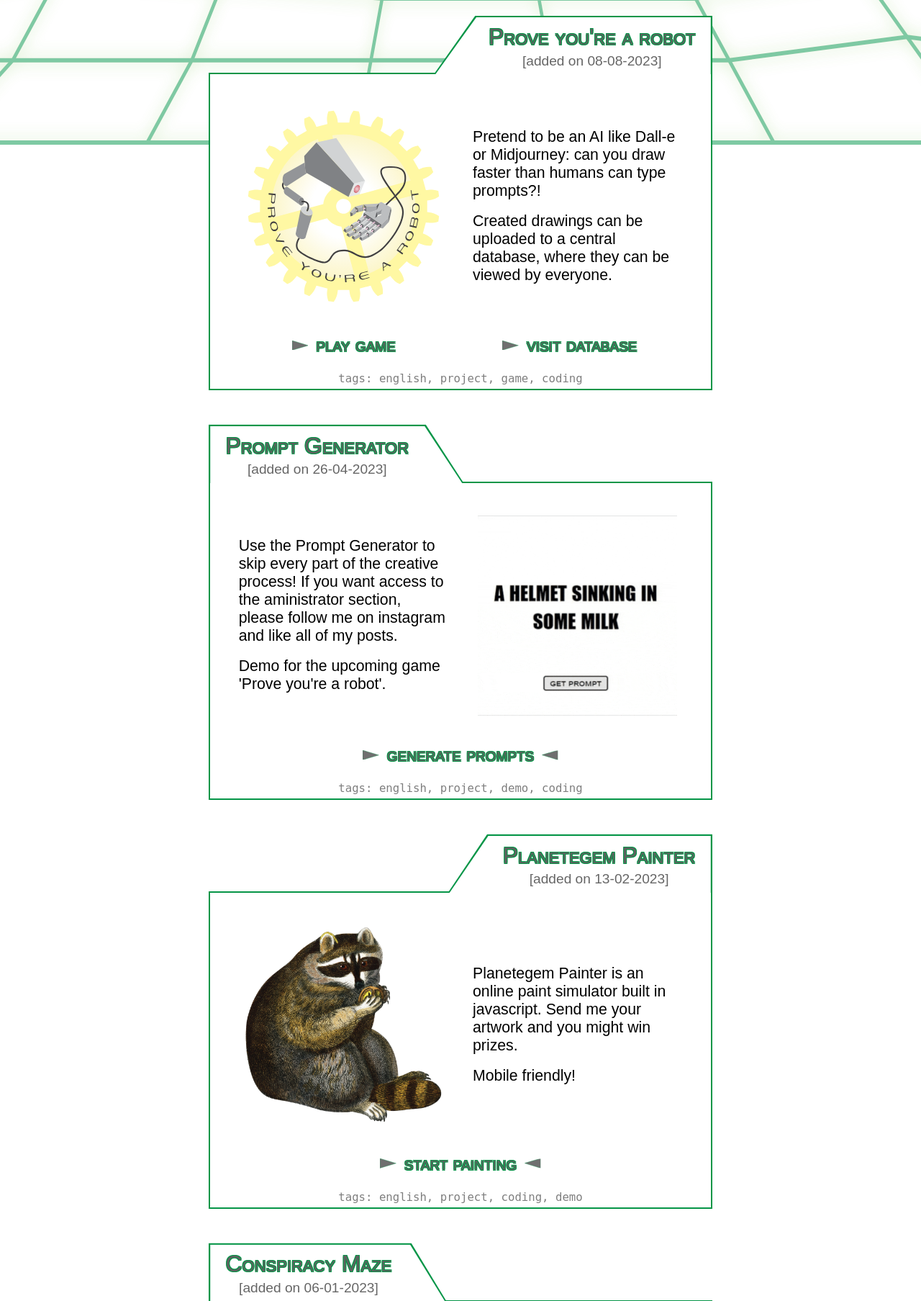
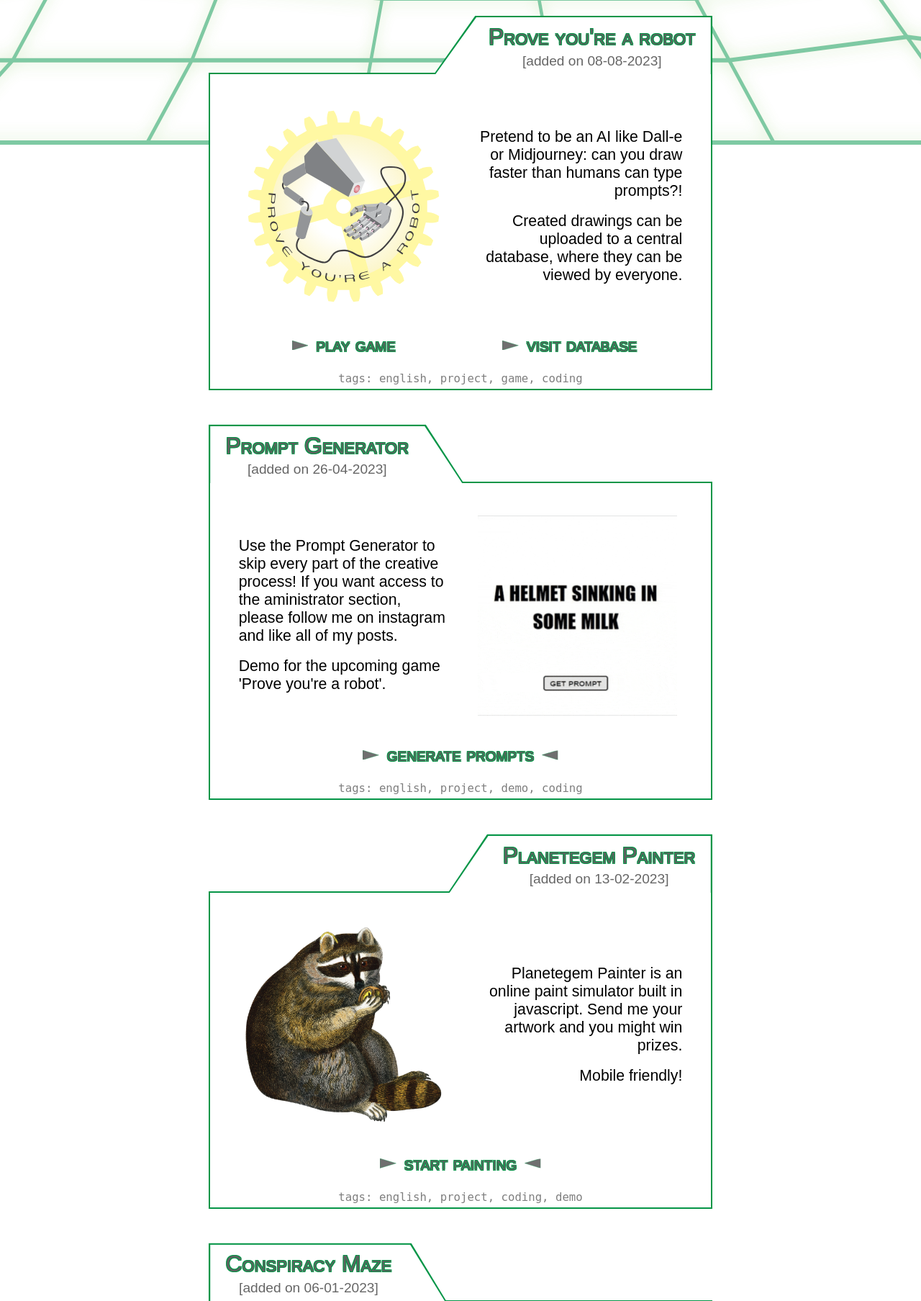
Before and after one commit to planetegem/Homepage, a PHP site: page / in a window 1280 px wide. Shown: the part 599-2406 px from the top of the page at 72% size. Run offline with PHP 8.4, Linux system fonts and the light colour scheme; grey boxes are pictures that could not be loaded.

Commit message:
Fixed text alignment for alternating items

```diff
--- a/style/entry.scss
+++ b/style/entry.scss
@@ -208,13 +208,26 @@ main {
             }
         }
     }
+    .item.left {
+        .item-description {
+            p {
+                text-align: left;
+            }
+        }
+    }
+    .item.right {
+        .item-description {
+            p {
+                text-align: right;
+            }
+        }
+    }
     .item-body {
         display: grid;
         align-items: center;
         grid-template-columns: 50% 50%;
         padding-top: 1.5em;
         p {
-            text-align: left;
             margin: 0.8em;
         }
         img {
--- a/style/index.css
+++ b/style/index.css
@@ -286,6 +286,12 @@ main {
   .item.left .item-body .item-description {
     grid-column: 1/2;
   }
+  .item.left .item-description p {
+    text-align: left;
+  }
+  .item.right .item-description p {
+    text-align: right;
+  }
   .item-body {
     display: grid;
     align-items: center;
@@ -293,7 +299,6 @@ main {
     padding-top: 1.5em;
   }
   .item-body p {
-    text-align: left;
     margin: 0.8em;
   }
   .item-body img {
```
Also changed, not shown: 1 other file.
